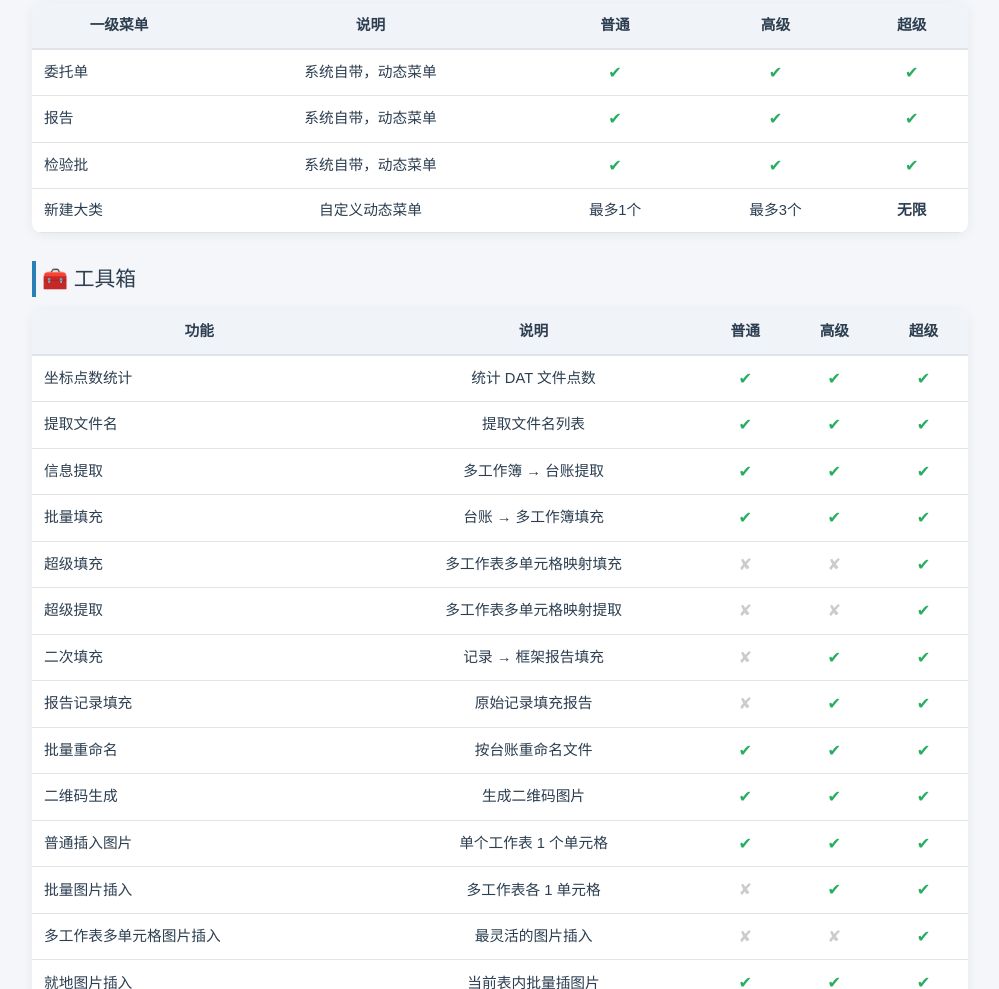
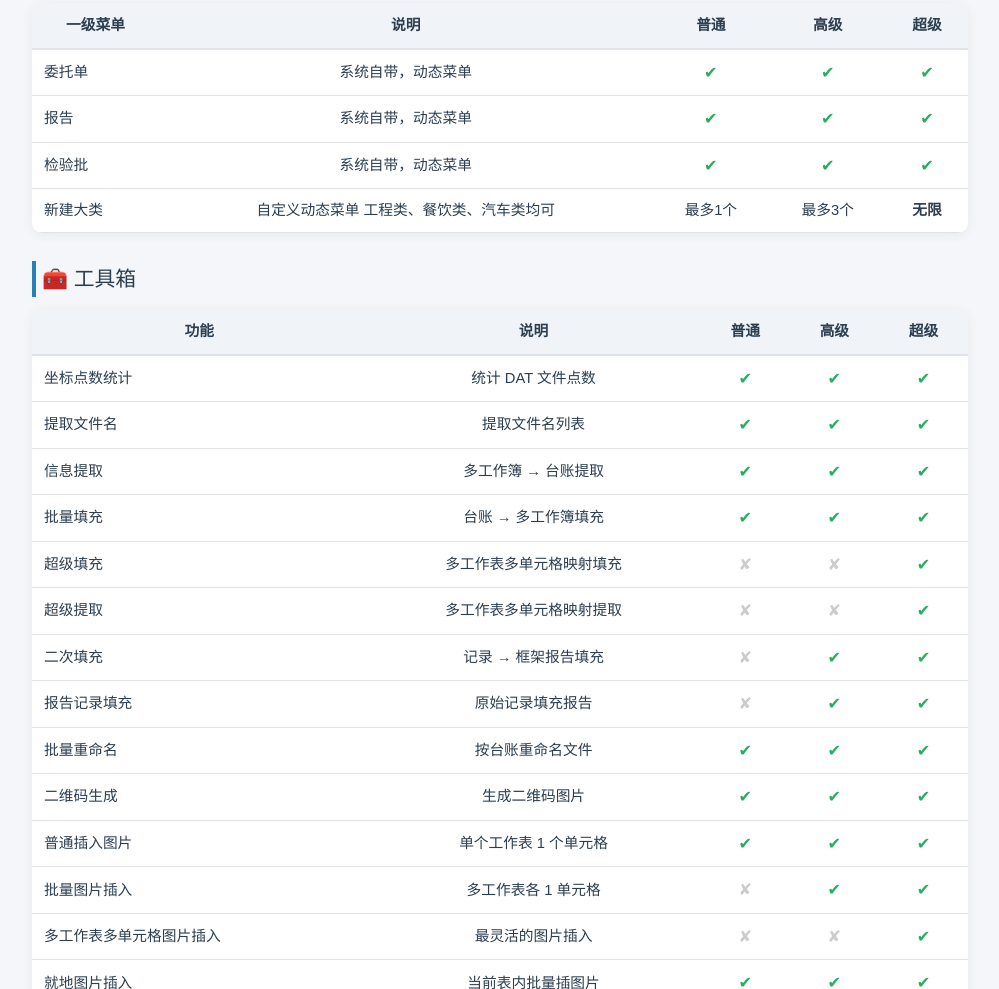
Before and after one commit to YSD-Jasmine/office-upgrade, a plain HTML site: page index.html in a window 1280 px wide. Shown: the part 1357-2346 px from the top of the page, without its empty margins (140-1139 px from the left). Drawn offline with Linux system fonts and the light colour scheme.

Commit message:
Update description for '新建大类' in index.html

```diff
--- a/index.html
+++ b/index.html
@@ -385,7 +385,7 @@
                 <tr><td>委托单</td><td>系统自带，动态菜单</td><td class="check">✔</td><td class="check">✔</td><td class="check">✔</td></tr>
                 <tr><td>报告</td><td>系统自带，动态菜单</td><td class="check">✔</td><td class="check">✔</td><td class="check">✔</td></tr>
                 <tr><td>检验批</td><td>系统自带，动态菜单</td><td class="check">✔</td><td class="check">✔</td><td class="check">✔</td></tr>
-                <tr><td>新建大类</td><td>自定义动态菜单</td><td>最多1个</td><td>最多3个</td><td><strong>无限</strong></td></tr>
+                <tr><td>新建大类</td><td>自定义动态菜单 工程类、餐饮类、汽车类均可</td><td>最多1个</td><td>最多3个</td><td><strong>无限</strong></td></tr>
             </tbody>
         </table>
     </div>
```
